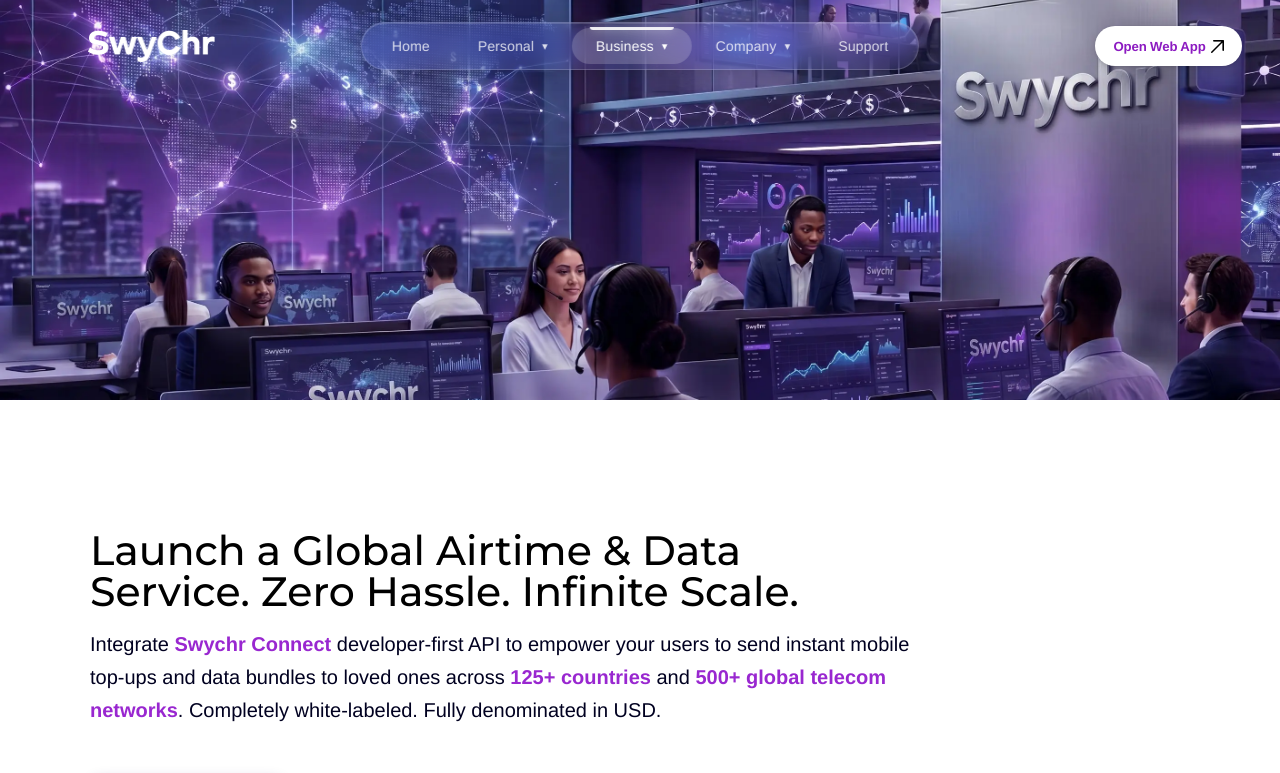
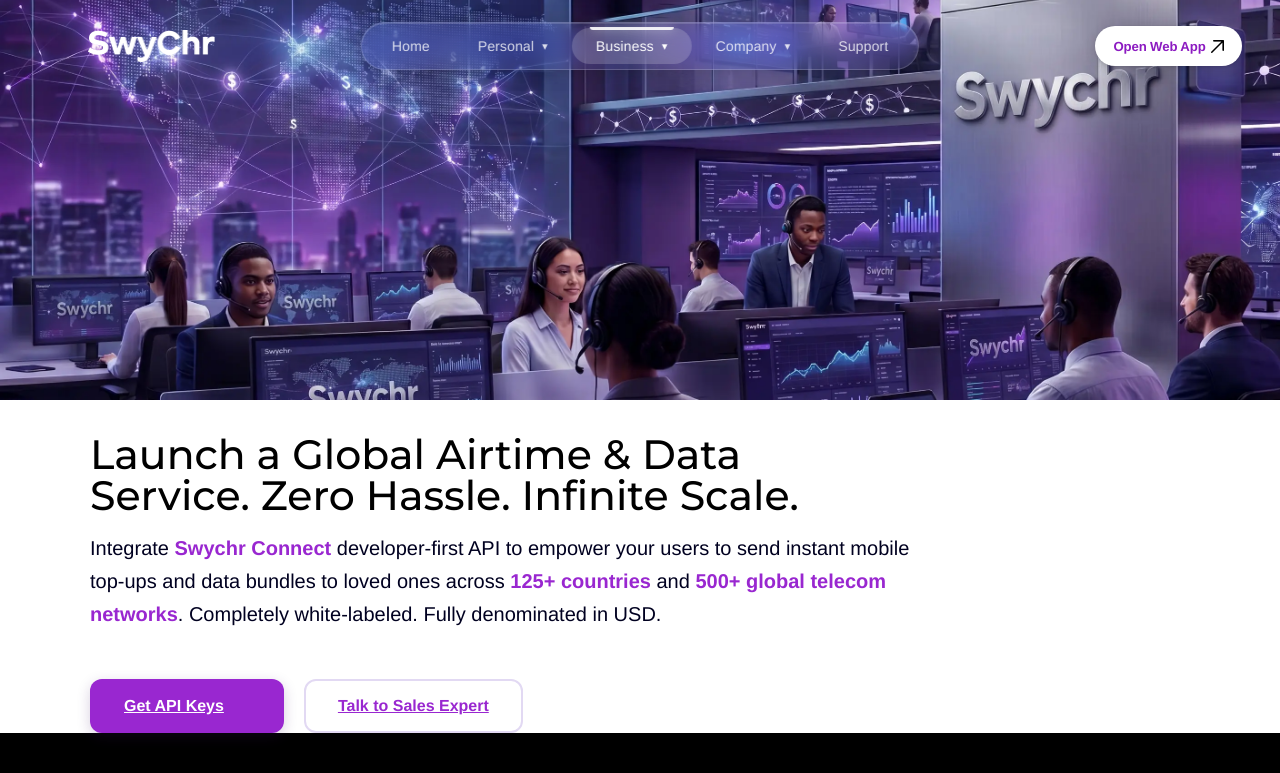
Before and after one commit to bertrand-wanda11/my-swychr-site, a Vue app: page /Delivery in a window 1280 px wide. Shown: the top 773 px of the page. Built offline with nearby package versions, Linux system fonts and the light colour scheme.

Commit message:
dripking

```diff
--- a/src/router/views/DeliveryView.vue
+++ b/src/router/views/DeliveryView.vue
@@ -308,7 +308,6 @@
   display: flex;
   align-items: center;
   justify-content: center;
-  padding: 6rem 2rem;
   box-sizing: border-box;
 }
 
```
